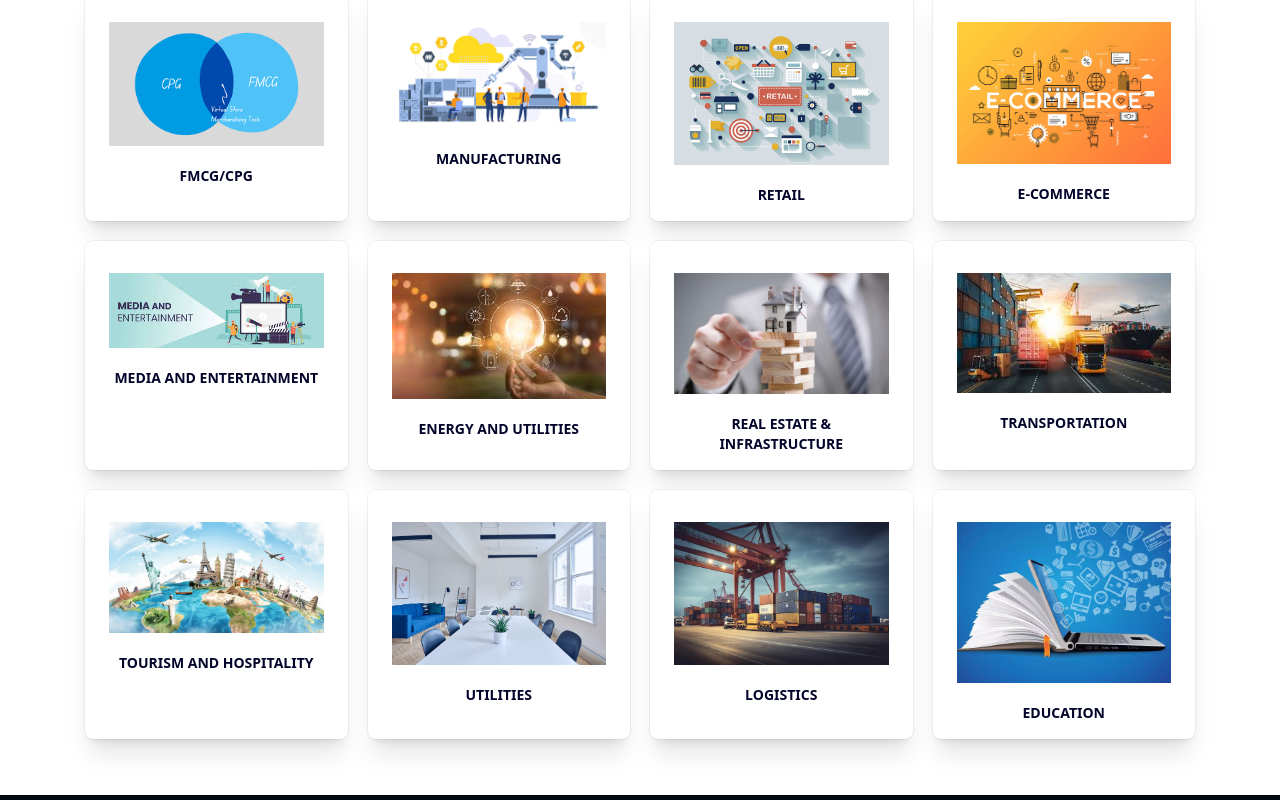
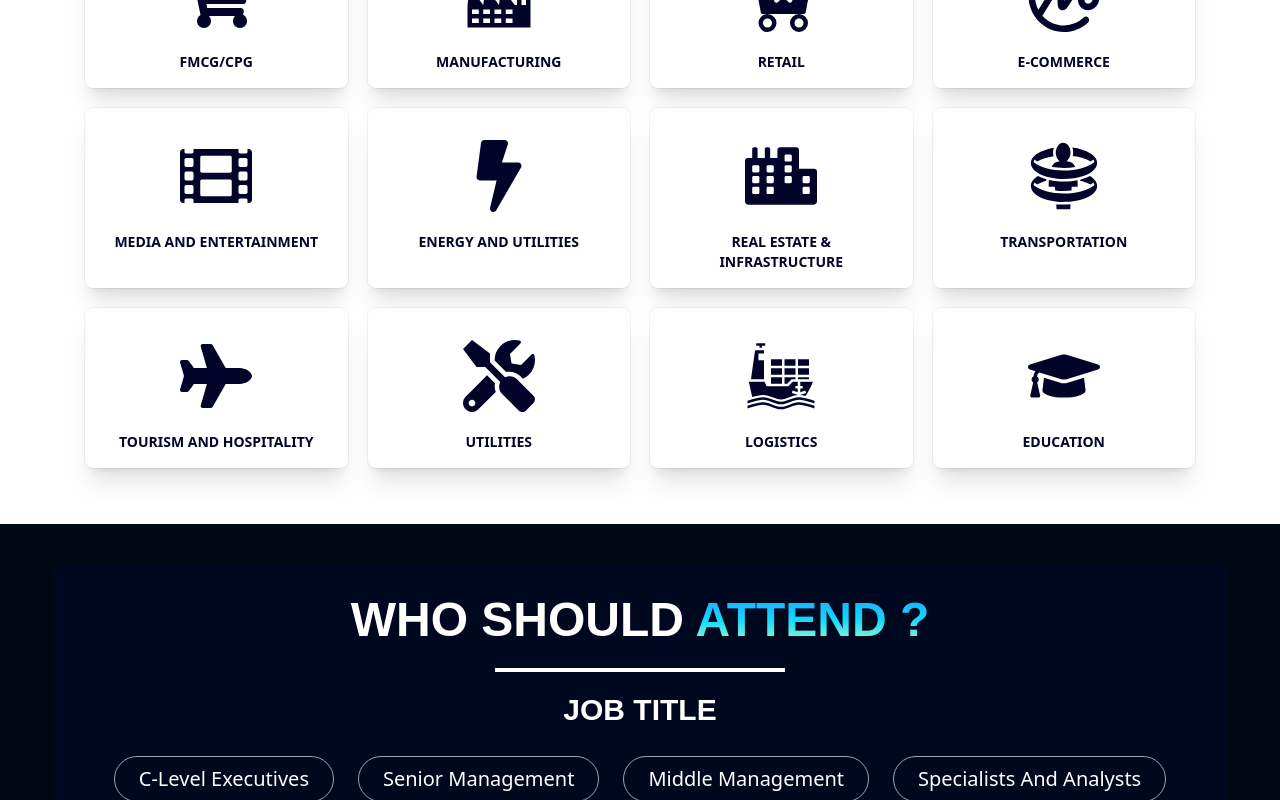
Before and after one commit to Arzaid-aka-Rz/Event, a React (Vite) app in the folder client/: page / in a window 1280 px wide. Shown: the part 2760-3560 px from the top of the page. Built offline with nearby package versions, Linux system fonts and the light colour scheme.

Commit message:
change industry sections image with icons

```diff
--- a/client/src/components/IndustrySection.jsx
+++ b/client/src/components/IndustrySection.jsx
@@ -1,38 +1,39 @@
 import React from "react";
-import GOVERNMENT from "../assets/images/government.webp";
-import BFSI from "../assets/images/BFSI.jpg";
-import FINTECH from "../assets/images/fintech.jpeg";
-import HEALTH from "../assets/images/Healthcare.jpg";
-import FMCG from "../assets/images/FMCG.png";
-import MANUFACTURING from "../assets/images/manufacturingb.jpg";
-import RETAIL from "../assets/images/Retail.png";
-import ECOMMERCE from "../assets/images/ecommerce.jpg";
-import MEDIA from "../assets/images/mediaEntertainment.jpeg";
-import ENERGY from "../assets/images/energy.jpeg";
-import REALESTATE from "../assets/images/realestate.jpg";
-import TRANSPORTATION from "../assets/images/transport.jpeg";
-import TOURISM from "../assets/images/toursim.jpeg";
-import UTILITIES from "../assets/images/Ban.jpg";
-import LOGISTICS from "../assets/images/logistics.avif";
-import EDUCATION from "../assets/images/education.webp";
+import { RiGovernmentFill } from "react-icons/ri";
+import { GiBank } from "react-icons/gi";
+import { GiFinch } from "react-icons/gi";
+import { GiMedicines } from "react-icons/gi";
+import { FaShoppingCart } from "react-icons/fa";
+import { GiFactory } from "react-icons/gi";
+import { BsCartXFill } from "react-icons/bs";
+import { SiCoinmarketcap } from "react-icons/si";
+import { FaFilm } from "react-icons/fa";
+import { FaBolt } from "react-icons/fa";
+import { FaCity } from "react-icons/fa";
+import { GiTransportationRings } from "react-icons/gi";
+import { FaPlane } from "react-icons/fa";
+import { FaTools } from "react-icons/fa";
+import { GiCargoShip } from "react-icons/gi";
+import { FaGraduationCap } from "react-icons/fa";
 
 const industries = [
-  { name: "GOVERNMENT", image: GOVERNMENT },
-  { name: "BFSI", image: BFSI },
-  { name: "FINTECH", image: FINTECH },
-  { name: "HEALTHCARE & PHARMACEUTICALS", image: HEALTH },
-  { name: "FMCG/CPG", image: FMCG },
-  { name: "MANUFACTURING", image: MANUFACTURING },
-  { name: "RETAIL", image: RETAIL },
-  { name: "E-COMMERCE", image: ECOMMERCE },
-  { name: "MEDIA AND ENTERTAINMENT", image: MEDIA },
-  { name: "ENERGY AND UTILITIES", image: ENERGY },
-  { name: "REAL ESTATE & INFRASTRUCTURE", image: REALESTATE },
-  { name: "TRANSPORTATION", image: TRANSPORTATION },
-  { name: "TOURISM AND HOSPITALITY", image: TOURISM },
-  { name: "UTILITIES", image: UTILITIES },
-  { name: "LOGISTICS", image: LOGISTICS },
-  { name: "EDUCATION", image: EDUCATION },
+  { name: "GOVERNMENT", icon: RiGovernmentFill  },
+  { name: "BFSI", icon: GiBank  },
+  { name: "FINTECH", icon: GiFinch },
+  { name: "HEALTHCARE & PHARMACEUTICALS", icon: GiMedicines },
+  { name: "FMCG/CPG", icon: FaShoppingCart },
+  { name: "MANUFACTURING", icon: GiFactory },
+  { name: "RETAIL", icon: BsCartXFill  },
+  { name: "E-COMMERCE", icon: SiCoinmarketcap  },
+  { name: "MEDIA AND ENTERTAINMENT", icon: FaFilm },
+  { name: "ENERGY AND UTILITIES", icon: FaBolt },
+  { name: "REAL ESTATE & INFRASTRUCTURE", icon: FaCity },
+  { name: "TRANSPORTATION", icon: GiTransportationRings },
+  { name: "TOURISM AND HOSPITALITY", icon: FaPlane },
+  { name: "UTILITIES", icon: FaTools },
+  { name: "LOGISTICS", icon: GiCargoShip  },
+  { name: "EDUCATION", icon: FaGraduationCap },
+
 ];
 
 export default function IndustrySection() {
@@ -51,16 +52,12 @@ export default function IndustrySection() {
             key={index}
             className="relative cursor-pointer overflow-hidden bg-white px-6 pt-6 pb-4 shadow-xl ring-1 ring-gray-900/5 transition-all duration-300 hover:-translate-y-1 hover:shadow-2xl rounded-lg"
           >
-            <div className="relative z-10">
-              <div className="pt-2 transition-all duration-300">
-                <img
-                  src={industry.image}
-                  alt=""
-                  className="w-80 h-auto "
-                />
+            <div className="relative z-10 flex flex-col items-center">
+              <div className="pt-2 transition-all duration-300 text-deepBlue text-7xl">
+                <industry.icon />
               </div>
-              <div className="pt-5 text-sm font-semibold leading-5">
-                <p className="text-deepBlue transition-all duration-300 text-center ">
+              <div className="pt-5 text-sm font-semibold leading-5 text-center">
+                <p className="text-deepBlue transition-all duration-300">
                   {industry.name}
                 </p>
               </div>
--- a/client/src/components/JobsSectionTemp.jsx
+++ b/client/src/components/JobsSectionTemp.jsx
@@ -68,12 +68,12 @@ export default function JobsSectionTemp() {
       </div>
 
       <div className="mt-5">
-        <h2 className="text-center text-3xl font-bold">JOB TITLE</h2>
-        <div className="flex flex-wrap justify-center mt-7 gap-6">
+        <h2 className="text-center text-3xl font-bold font-mullish">JOB TITLE</h2>
+        <div className="flex flex-wrap justify-center mt-7 gap-6 ">
           {jobTitle.map((category, index) => (
             <div
               key={index}
-              className="px-6 py-2 border border-gray-400 rounded-full text-lg hover:bg-gray-300 hover:text-[#000814] transition-colors duration-300 cursor-pointer"
+              className="px-6 py-2 border  border-gray-400 rounded-full text-xl  hover:bg-gray-300 hover:text-[#000814] transition-colors duration-300 cursor-pointer"
             >
               {category}
             </div>
```
